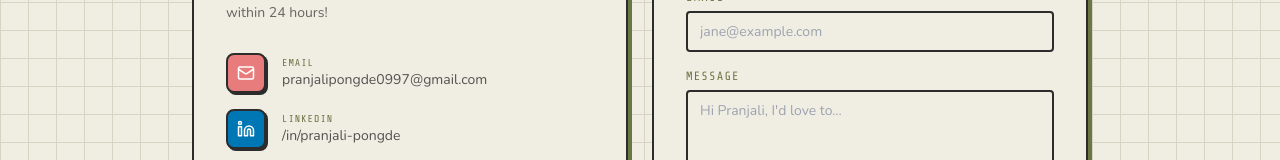
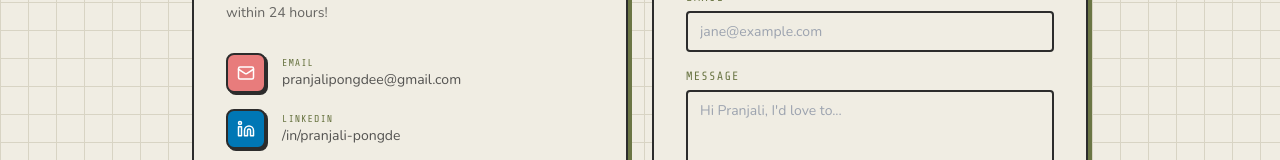
Before and after one commit to pranjalipongde/my-portfolio_, a React (Vite) app: page / in a window 1280 px wide. Shown: the part 5094-5254 px from the top of the page. Built offline with nearby package versions, Linux system fonts and the light colour scheme.

Commit message:
updated mail id

```diff
--- a/src/components/Contact.jsx
+++ b/src/components/Contact.jsx
@@ -12,8 +12,8 @@ import {
 const contactLinks = [
   {
     label: "Email",
-    value: "pranjalipongde0997@gmail.com",
-    href: "mailto:pranjalipongde0997@gmail.com",
+    value: "pranjalipongdee@gmail.com",
+    href: "mailto:pranjalipongdee@gmail.com",
     icon: Mail,
     color: "#e87c7c",
   },
```
